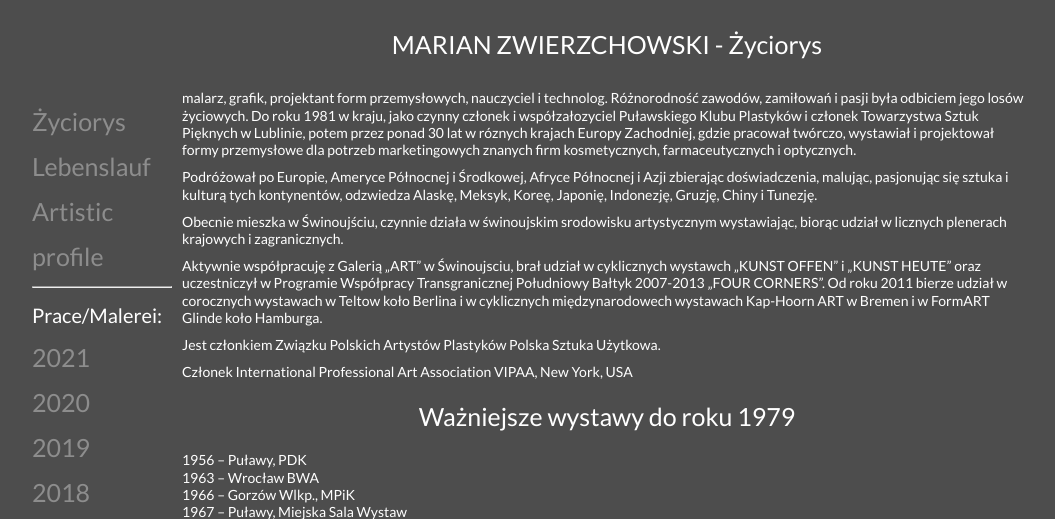
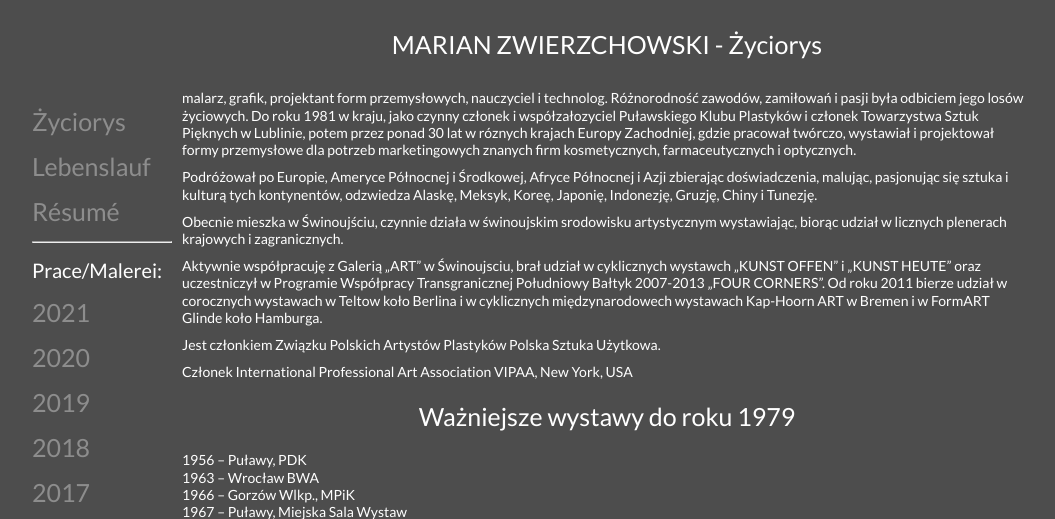
Before and after one commit to blopatka/zwierzchowski-malarstwo, a PHP site: page / in a window 1280 px wide. Shown: the part 273-792 px from the top of the page, without its empty margins (108-1163 px from the left). Run offline with PHP 8.4, Linux system fonts and the light colour scheme.

Commit message:
Update menu.php

```diff
--- a/site/include/menu.php
+++ b/site/include/menu.php
@@ -5,7 +5,7 @@ if(!$add_site) exit;
 	<ul>
 		<li><a href="index.php?go=zyciorys" title="Życiorys">Życiorys</a></li>
 		<li><a href="index.php?go=lebenslauf" title="Lebenslauf">Lebenslauf</a></li>
-		<li><a href="index.php?go=profile" title="Artistic profile">Artistic profile</a></li>
+		<li><a href="index.php?go=profile" title="Résumé">Résumé</a></li>
 		<hr>
 		<li>Prace/Malerei:</li>
 		<li><a href="index.php?go=2021" title="2021">2021</a></li>
```
